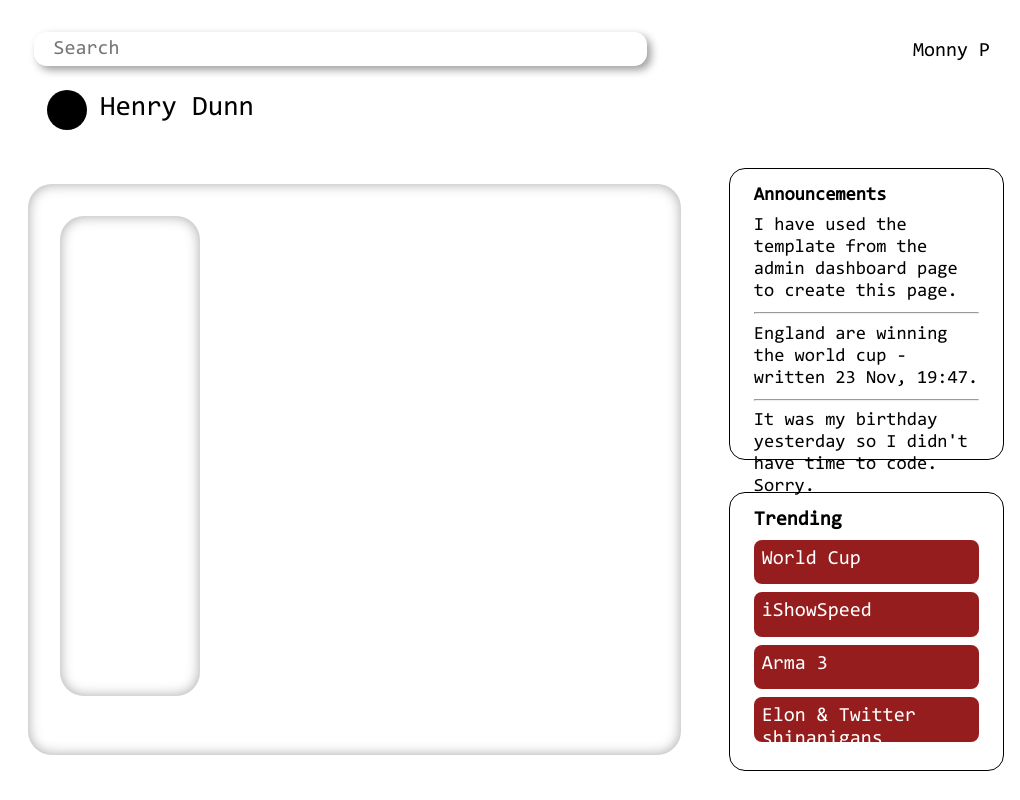
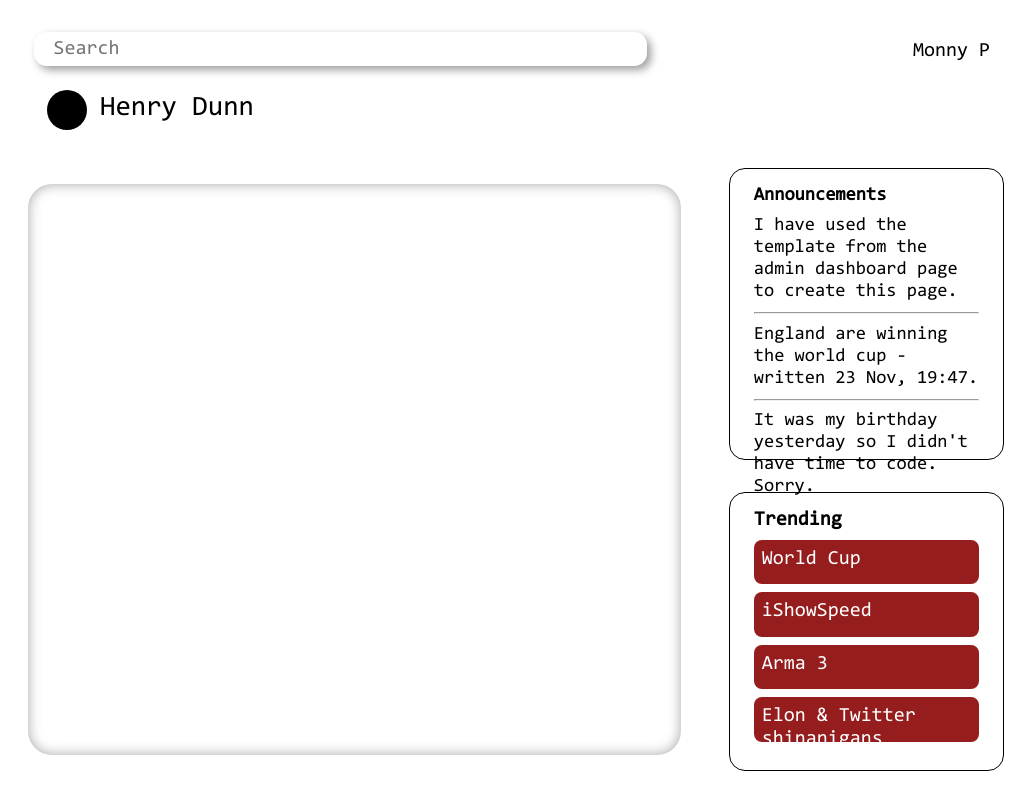
Before and after one commit to henewi/library, a plain HTML site: page index.html in a window 1280 px wide. Shown: the full height of the page, 260-1280 px from the left. Drawn offline with Linux system fonts and the light colour scheme.

Commit message:
cards there but not showing

```diff
--- a/index.html
+++ b/index.html
@@ -36,8 +36,6 @@
         </div>
         <div class="main">
             <div class="books">
-                <div class="books">
-                </div>
             </div>
             <div class="announcements">
                 <div class="announcements-title">Announcements</div>
```
